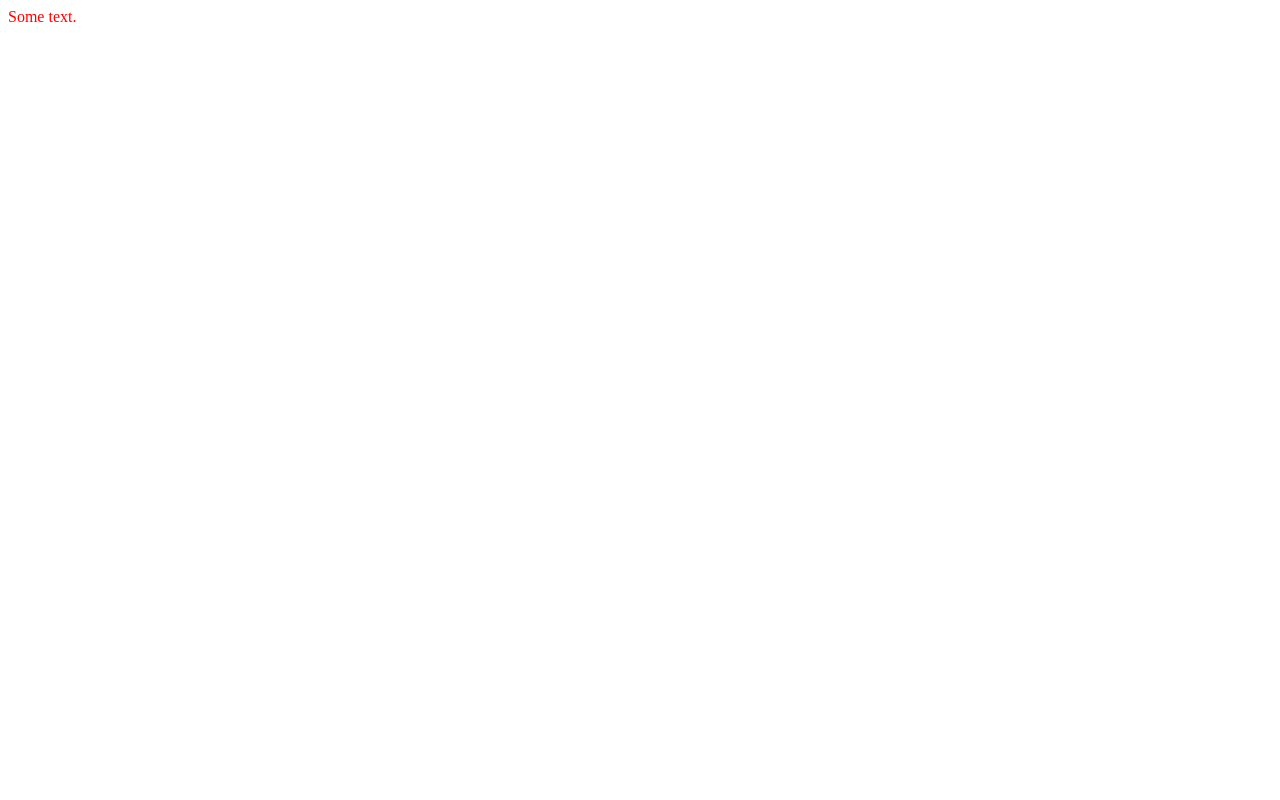
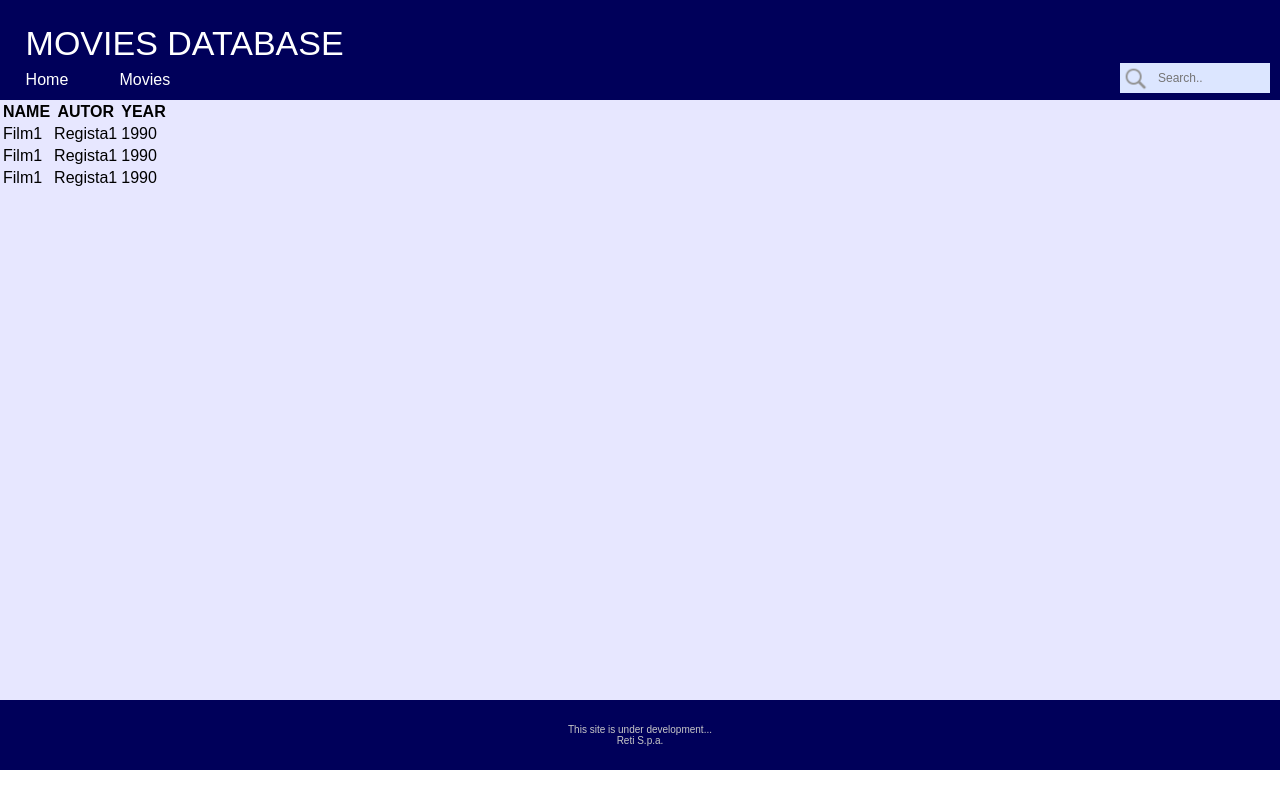
Before and after one commit to MarcoComolli/LearningProject, a plain HTML site: page index.html in a window 1280 px wide. Drawn offline with Linux system fonts and the light colour scheme.

Commit message:
Initial structure test

```diff
--- a/index.html
+++ b/index.html
@@ -1,16 +1,65 @@
 <!DOCTYPE html>
 <html lang="en-US">
 
-    <head>
-        <meta name="viewport" content="width=device-width, initial-scale=1.0"/>
-        <meta charset="UTF-8"/>
-        <link rel="stylesheet" type="text/css" href="style.css"/>
-        <title>Title of te webpage</title>
-    </head>
+<head>
+    <meta name="viewport" content="width=device-width, initial-scale=1.0" />
+    <meta charset="UTF-8" />
+    <link rel="stylesheet" type="text/css" href="style.css" />
+    <title>Title of te webpage</title>
+</head>
 
-    <body>
-        Some text.
-    </body>
+
+
+<body>
+    <header>
+        <div id="title">
+            <span>MOVIES DATABASE</span>
+        </div>
+
+        <ul class="menu">
+            <li class="menu"><a href="#home">Home</a></li>
+            <li class="menu"><a href="#news">Movies</a></li>
+            <li>
+                <form>
+                    <input type="text" name="search" placeholder="Search..">
+                </form>
+            </li>
+        </ul>
+    </header>
+
+    <main>
+        <div id="movies_list">
+            <table id="movies_table">
+                <tr>
+                    <th>NAME</th>
+                    <th>AUTOR</th>
+                    <th>YEAR</th>
+                </tr>
+                <tr>
+                    <td>Film1</td>
+                    <td>Regista1</td>
+                    <td>1990</td>
+                </tr>
+                <tr>
+                    <td>Film1</td>
+                    <td>Regista1</td>
+                    <td>1990</td>
+                </tr>
+                <tr>
+                    <td>Film1</td>
+                    <td>Regista1</td>
+                    <td>1990</td>
+                </tr>
+
+            </table>
+
+        </div>
+    </main>
+
+    <footer>
+        <div>This site is under development...<br/>Reti S.p.a.</div>
+    </footer>
+</body>
 
 
 </html>
--- a/style.css
+++ b/style.css
@@ -1,3 +1,98 @@
-body {
-    color: red;
+body{
+    padding:0px;
+    margin:0px;
+    font-family: sans-serif;
 }
+
+header{
+    height: 100px;
+    width: 100%;
+    background-color: rgb(0,0,90);
+}
+
+/* #film_logo_container{
+ width: 8vw;
+ height: 6vh;
+ margin: 1vh 0 0 1.6vw;
+ background-image: url(images/film_icon.png);
+ background-size: contain;
+ display: inline-block;
+ background-repeat: no-repeat;
+ background-color: purple;
+} */
+
+
+#title{
+    color: white;
+    font-size: 34px;
+    display: inline-block;
+    padding-left: 2vw;
+    padding-top: 3vh;
+     padding-bottom: 2wh;
+}
+
+footer{
+    background-color: rgb(0,0,90);
+    height: 70px;
+    color: rgb(200, 200, 200);
+    font-size: 10px;
+}
+
+footer div{
+     text-align: center;
+    position: relative;
+    top: 50%;
+    transform: translateY(-50%);
+}
+
+main{
+     background-color: #e7e7ff;
+    height: 600px;
+}
+
+ul.menu {
+    list-style-type: none;
+    margin: 0;
+    overflow: hidden;
+    padding-left: 0;
+    background-color: rgb(0,0,90);
+}
+
+li.menu {
+    float: left;
+}
+
+li.menu a {
+    display: inline-block;
+    color: white;
+    text-align: center;
+    padding: 1vh 2vw;
+    text-decoration: none;
+    font-size: 2vh;
+
+}
+
+li.menu a:hover {
+    background-color: rgb(0,0,130);
+}
+
+input[type=text] {
+    float:right;
+    width: 150px;
+    margin-right: 10px;
+    border: none;
+    box-sizing: border-box;
+    font-size: 12px;
+    background-color: rgb(220, 230, 255);
+    background-image: url('images/search-icon.png');
+    background-position: 0;
+    background-size: 30px 30px;
+    background-repeat: no-repeat;
+    padding: 8px 22px 8px 38px;
+    -webkit-transition: width 0.4s ease-in-out;
+    transition: width 0.4s ease-in-out;
+}
+
+input[type=text]:focus {
+    width: 16%;
+}
```
Also changed, not shown: images/film_icon.png (added), images/search-icon.png (added).
